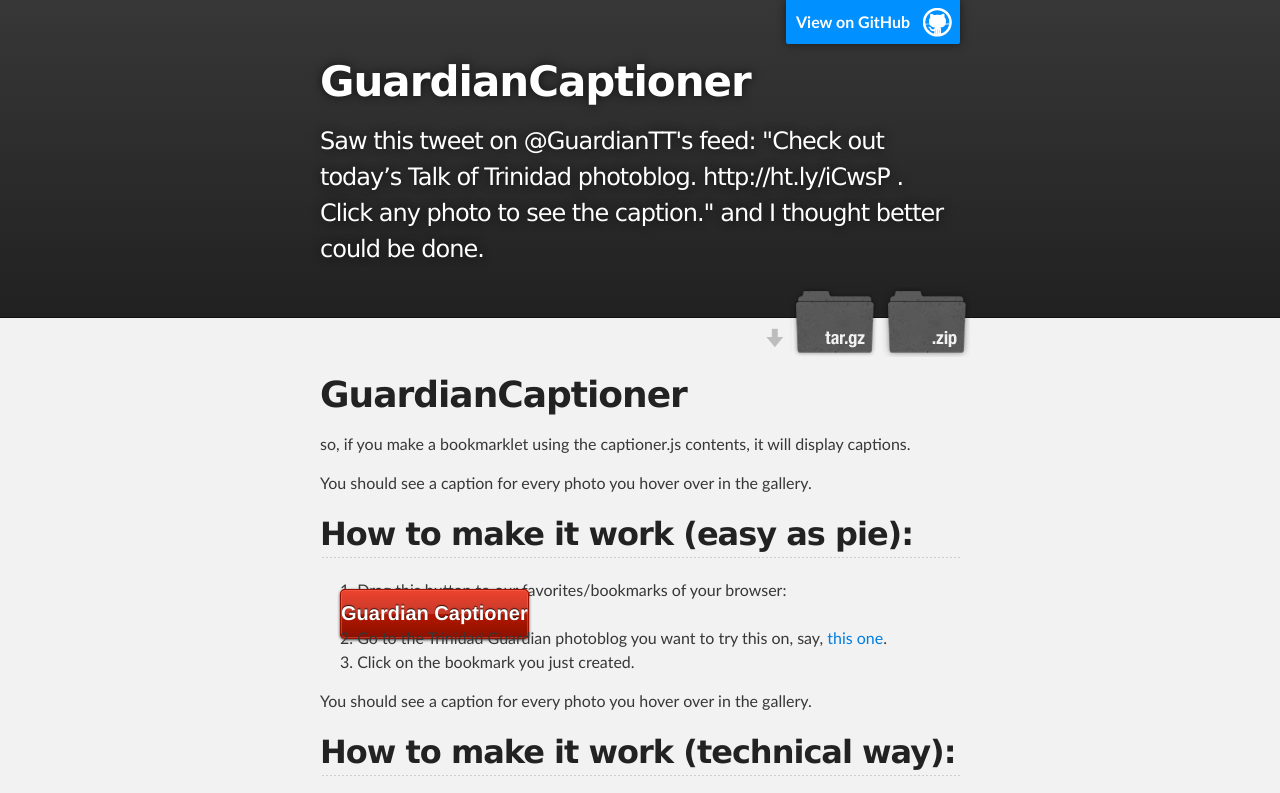
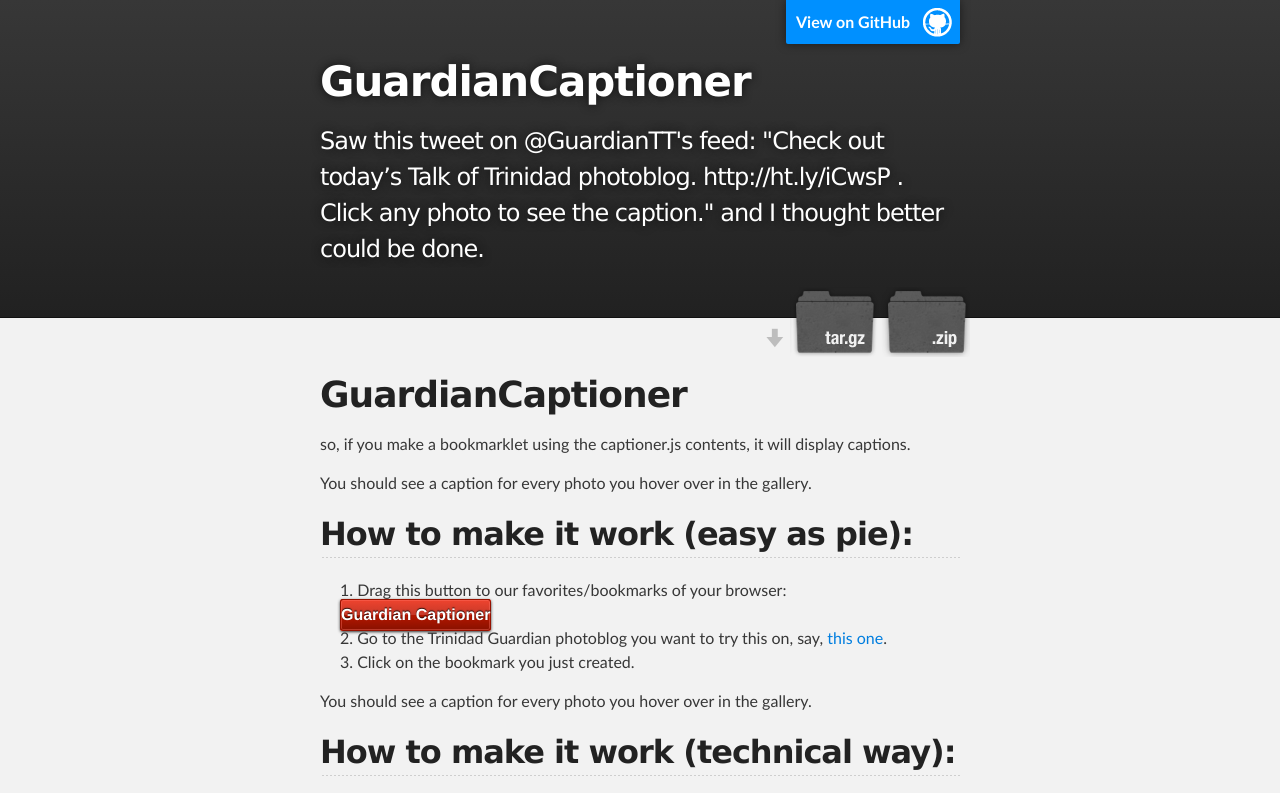
Before and after one commit to irwinwilliams/GuardianCaptioner, a plain HTML site: page index.html in a window 1280 px wide. Shown: the top 793 px of the page. Drawn offline with Linux system fonts and the light colour scheme.

Commit message:
Update index.html

```diff
--- a/index.html
+++ b/index.html
@@ -19,15 +19,14 @@
   background-image: -o-linear-gradient(top, #ee432e 0%, #c63929 50%, #b51700 50%, #891100 100%);
   background-image: linear-gradient(top, #ee432e 0%, #c63929 50%, #b51700 50%, #891100 100%);
   border: 1px solid #951100;
-  border-radius: 5px;
+  border-radius: 3px;
   -webkit-box-shadow: inset 0px 0px 0px 1px rgba(255, 115, 100, 0.4), 0 1px 3px #333333;
   box-shadow: inset 0px 0px 0px 1px rgba(255, 115, 100, 0.4), 0 1px 3px #333333;
   color: #fff;
-  font: bold 20px/1 "helvetica neue", helvetica, arial, sans-serif;
-  padding: 12px 0 14px 0;
-  text-align: center;
+  font: bold 16px/1 "helvetica neue", helvetica, arial, sans-serif;
+  padding: 6px 0 7px 0;
   text-shadow: 0px -1px 1px rgba(0, 0, 0, 0.8);
-  width: 150px; }
+  width: 80px; }
   .thoughtbot:hover {
     background-color: #f37873;
     background-image: -webkit-gradient(linear, left top, left bottom, color-stop(0%, #f37873), color-stop(50%, #db504d), color-stop(50%, #cb0500), color-stop(100%, #a20601));
```
